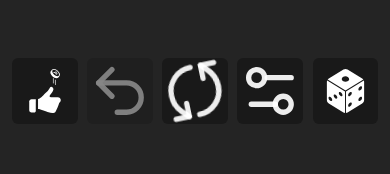
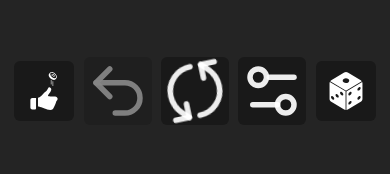
Before and after one commit to sillasHead/yugioh-lp, a React (Vite) app: page / in a window 390 px wide. Shown: the part 331-505 px from the top of the page. Built offline with nearby package versions, Linux system fonts and the light colour scheme; a web font is replaced by a local one.

Commit message:
style: refine mobile coin and dice controls

```diff
--- a/src/components/GameActions/style.css
+++ b/src/components/GameActions/style.css
@@ -98,6 +98,16 @@
     padding: 0;
   }
 
+  .game-actions > .actions {
+    width: clamp(48px, 14vw, 60px);
+    flex: 0 1 60px;
+  }
+
+  .reset-game-spinner svg {
+    width: 50%;
+    height: 50%;
+  }
+
   .actions > .action-button {
     position: absolute;
     inset: 0;
```
